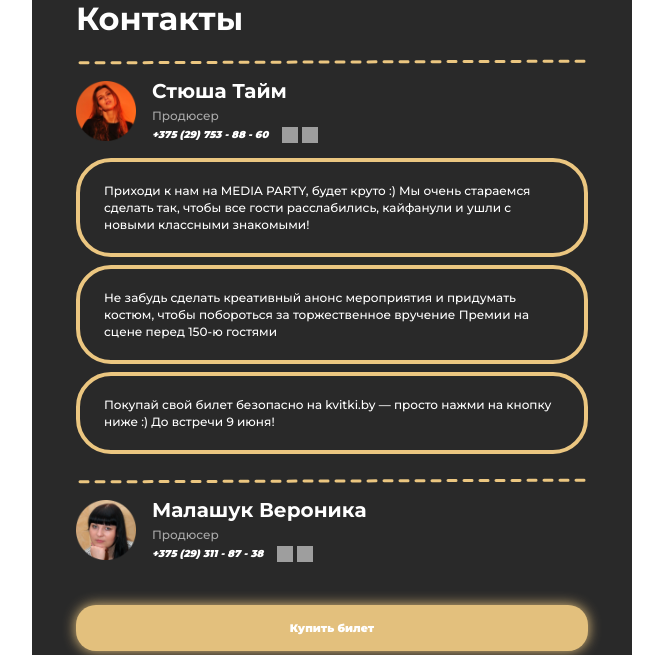
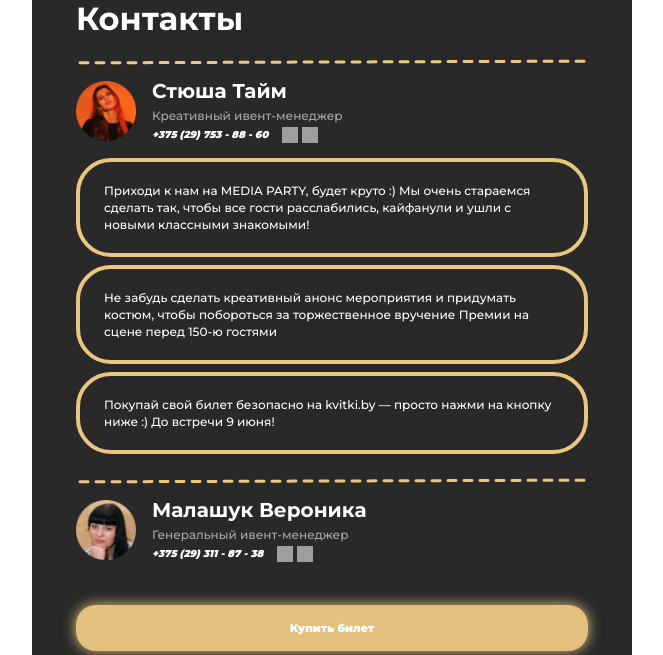
Before and after one commit to cyber-tatarin/mediaparty, a Flask app: page / in a window 1280 px wide. Shown: the part 4794-5449 px from the top of the page, without its empty margins (308-971 px from the left). Run offline with Flask 3, Linux system fonts and the light colour scheme; grey boxes are pictures that could not be loaded.

Commit message:
update texts(roles)

```diff
--- a/web/templates/main.html
+++ b/web/templates/main.html
@@ -467,7 +467,7 @@
                 />
                 <div class="">
                   <p class="profile__nickname">Стюша Тайм</p>
-                  <p class="profile__info">Продюсер</p>
+                  <p class="profile__info">Креативный ивент-менеджер</p>
                   <a class="profile__phone" href="tel:+375297538860"
                     >+375 (29) 753 - 88 - 60</a
                   >
@@ -510,7 +510,7 @@
                   />
                   <div class="">
                     <p class="profile__nickname">Малашук Вероника</p>
-                    <p class="profile__info">Продюсер</p>
+                    <p class="profile__info">Генеральный ивент-менеджер</p>
                     <a class="profile__phone" href="tel:+375297538860"
                       >+375 (29) 311 - 87 - 38</a
                     >
```
